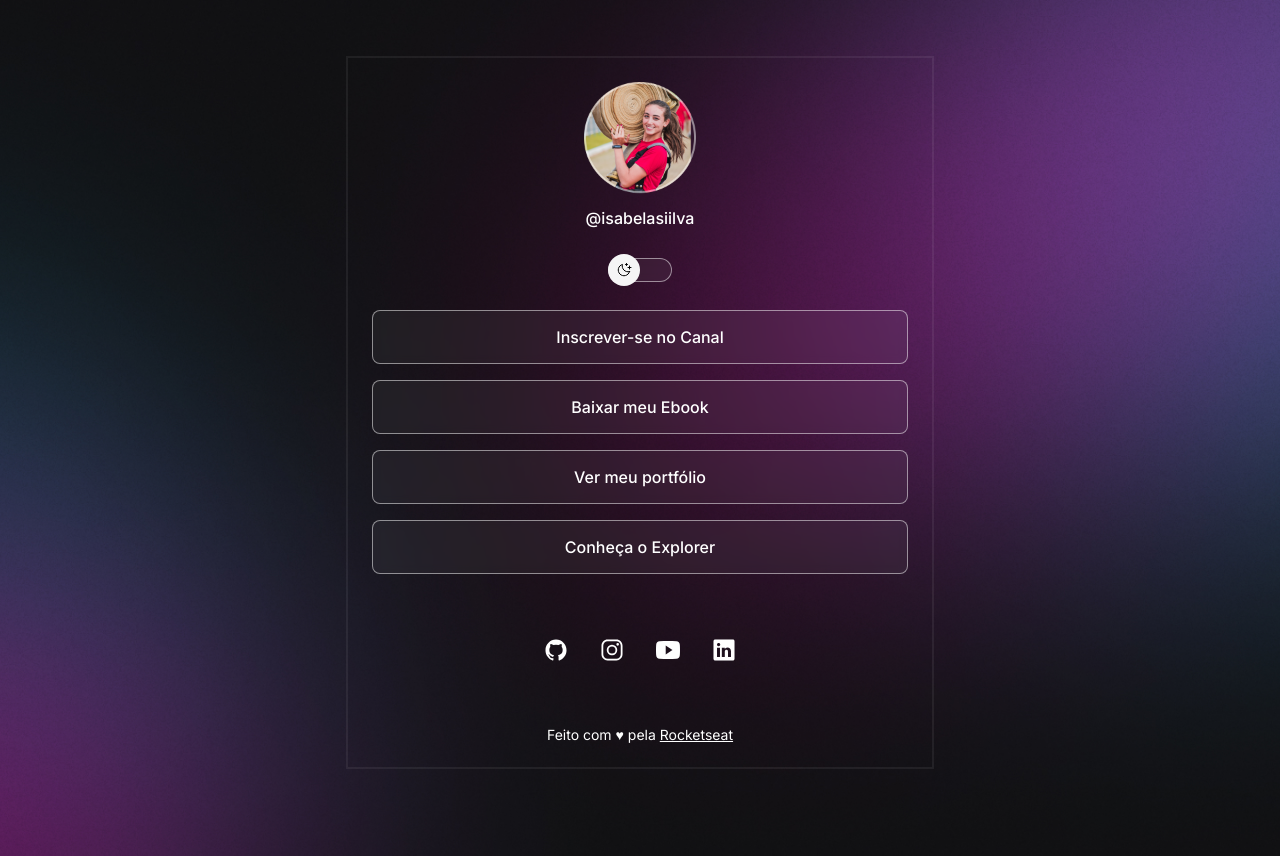
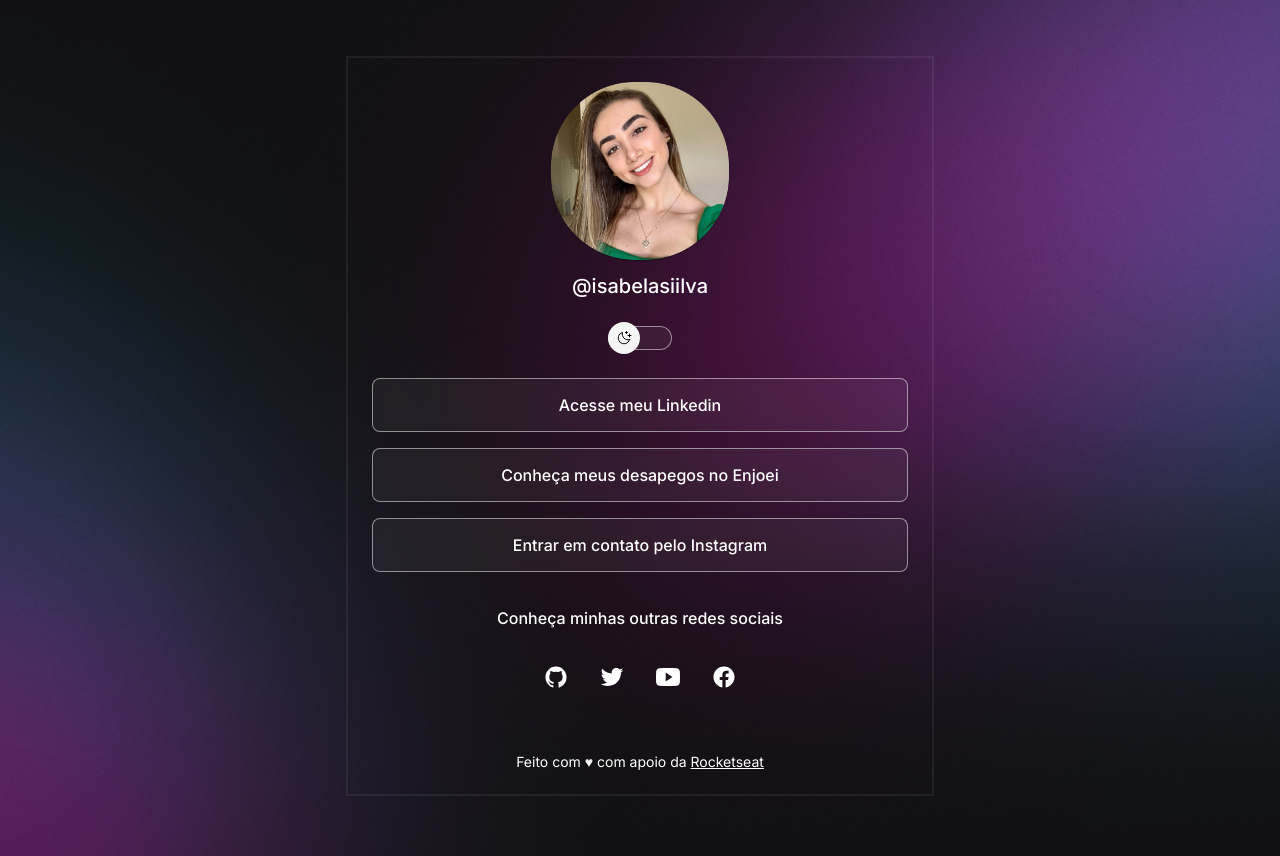
Before and after one commit to isabelasiilva/MeuPortfolio, a plain HTML site: page index.html in a window 1280 px wide. Drawn offline with nearby package versions, Linux system fonts and the light colour scheme.

Commit message:
my personalization

```diff
--- a/index.html
+++ b/index.html
@@ -31,7 +31,7 @@
     <!-- compatibilidade com navegadores mais antigos-->
     <meta name="viewport" content="width=device-width, initial-scale=1.0" />
     <!-- viewport é tudo que é visivel da página na janela. Define que o conteúdo vai ter a largura do dispositivo. Quando o site abre no celular e no computador com a largura certa. Initial Scale é que  a página começa sem zoom, mas o usuário pode aumentar depois-->
-    <title>DevLinks</title>
+    <title>Meu portfólio</title>
     <link rel="stylesheet" href="./style.css" />
     <!-- rel = relation = relacionamento
         ou seja essa tag é um relacionamento com um arquivo do tipo style sheet
@@ -43,8 +43,8 @@
     <div id="container">
       <div id="profile">
         <img
-          src="./assets/Avatarisa.png"
-          alt="Imagem de bombeira com mangueira no ombro"
+          src="./assets/foto1.png"
+          alt="Imagem de mulher sorrindo"
         />
         <p>@isabelasiilva</p>
       </div>
@@ -56,42 +56,47 @@
 
       <ul>
         <li>
-          <a href="#">Inscrever-se no Canal</a>
+          <a href="https://www.linkedin.com/in/isabela-silva-924411250?utm_source=share&utm_campaign=share_via&utm_content=profile&utm_medium=ios_app" target="_blank">Acesse meu Linkedin</a>
         </li>
         <li>
-          <a href="#">Baixar meu Ebook</a>
+          <a href="https://www.enjoei.com.br/@isabela-a19bbb" target="_blank">Conheça meus desapegos no Enjoei</a>
         </li>
         <li>
-          <a href="#">Ver meu portfólio</a>
+          <a href="https://www.instagram.com/isabelasiilva" target="_blank">Entrar em contato pelo Instagram</a>
         </li>
-        <li>
-          <a href="#" target="_blank">Conheça o Explorer</a>
+        <!--<li>
+          <a href="#" target="_blank">Acesse meu E-book</a>-->
           <!-- target é atributo, quando recebe o valor black vai
             abrir o link numa nova aba, não saindo da sua atual-->
         </li>
       </ul>
       <!-- ul é para lista não ordenada, li é um item da lista-->
+
+      <div id="legenda-social-links">
+        <p>Conheça minhas outras redes sociais</p>
+      </div>
+
       <div id="social-links">
-        <a href="https://github.com" target="_blank">
+          <a href="https://github.com/isabelasiilva" target="_blank">
           <ion-icon name="logo-github"></ion-icon>
         </a>
 
-        <a href="https://instagram.com/isabelasiilva" target="_blank">
-          <ion-icon name="logo-instagram"></ion-icon>
+        <a href="https://twitter.com/hamburguisa" target="_blank">
+          <ion-icon name="logo-twitter"></ion-icon>
         </a>
 
-        <a href="https://youtube.com" target="_blank">
+        <a href="https://www.youtube.com/@isabelasiilva" target="_blank">
           <ion-icon name="logo-youtube"></ion-icon>
         </a>
 
-        <a href="https://linkedin.com" target="_blank">
-          <ion-icon name="logo-linkedin"></ion-icon>
+        <a href="https://www.facebook.com/hamburguisa">
+          <ion-icon name="logo-facebook"></ion-icon>
         </a>
       </div>
 
       <footer>
         <!-- tag usada para rodapé de site-->
-        Feito com ♥ pela
+        Feito com ♥ com apoio da
         <a href="https://rocketseat.com.br" target="_blank">Rocketseat</a>
       </footer>
     </div>
--- a/script.js
+++ b/script.js
@@ -18,10 +18,10 @@ function toggleMode() {
 
   // substituir a imagem - se já tiver no light mode, adicionar a imagem light
   if (html.classList.contains("light")) {
-    img.setAttribute("src", "./assets/avatar-light.png")
+    img.setAttribute("src", "./assets/foto2.png")
   } else {
     // se estiver no dark mode, manter a imagem normal
-    img.setAttribute("src", "./assets/Avatarisa.png")
+    img.setAttribute("src", "./assets/foto1.png")
   }
 
 
--- a/style.css
+++ b/style.css
@@ -78,7 +78,7 @@ body * {
 }
 
 #profile img {
-  width: 112px; /*tira a largura do figma mesmo.
+  width: 180px; /*tira a largura do figma mesmo.
     E a altura geralmente vc não precisa definir no CSS, pq geralmente ela segue o contéudo da caixa !!!! É melhor ter a altura fluida
         não recebe o margin auto pq é um elemento com propriedade inline, para conseguir configurar a disposição desse elemento na página deve mudar p/ display: block; ou colocar a propriedade text-align:center; na configuração do parent
   */
@@ -86,7 +86,7 @@ body * {
 
 #profile p {
   font-weight: 500; /*peso de 500, é um pouco mais negrito*/
-  /* font-size: 16px; ->  por padrão os navegadores ja tem esse tamanho, não precisa colocar*/
+  font-size: 20px; /* ->  por padrão os navegadores ja colocam o tamanho 16px, dependendo não precisa colocar*/
   line-height: 24px; /* altura da linha*/
   margin-top: 8px;
 }
@@ -190,6 +190,14 @@ ul li a:hover {
   border: 1.5px solid var(--text-color);
 }
 
+#legenda-social-links {
+  font-weight: 500;
+  font-size: 16px;
+  line-height: 14px; /* altura da linha*/
+  margin-top: 15px;
+  text-align: center;
+}
+
 #social-links {
   display: flex; /* colocar p habilitar o gap */
   justify-content: center; /* alinhas os icones ao meio */
```
Also changed, not shown: assets/avatar.png (deleted), assets/foto-espelho.jpeg (added), assets/foto-perfil.jpeg (added), assets/foto1.png (added), assets/foto2.png (added), 1 other file.
